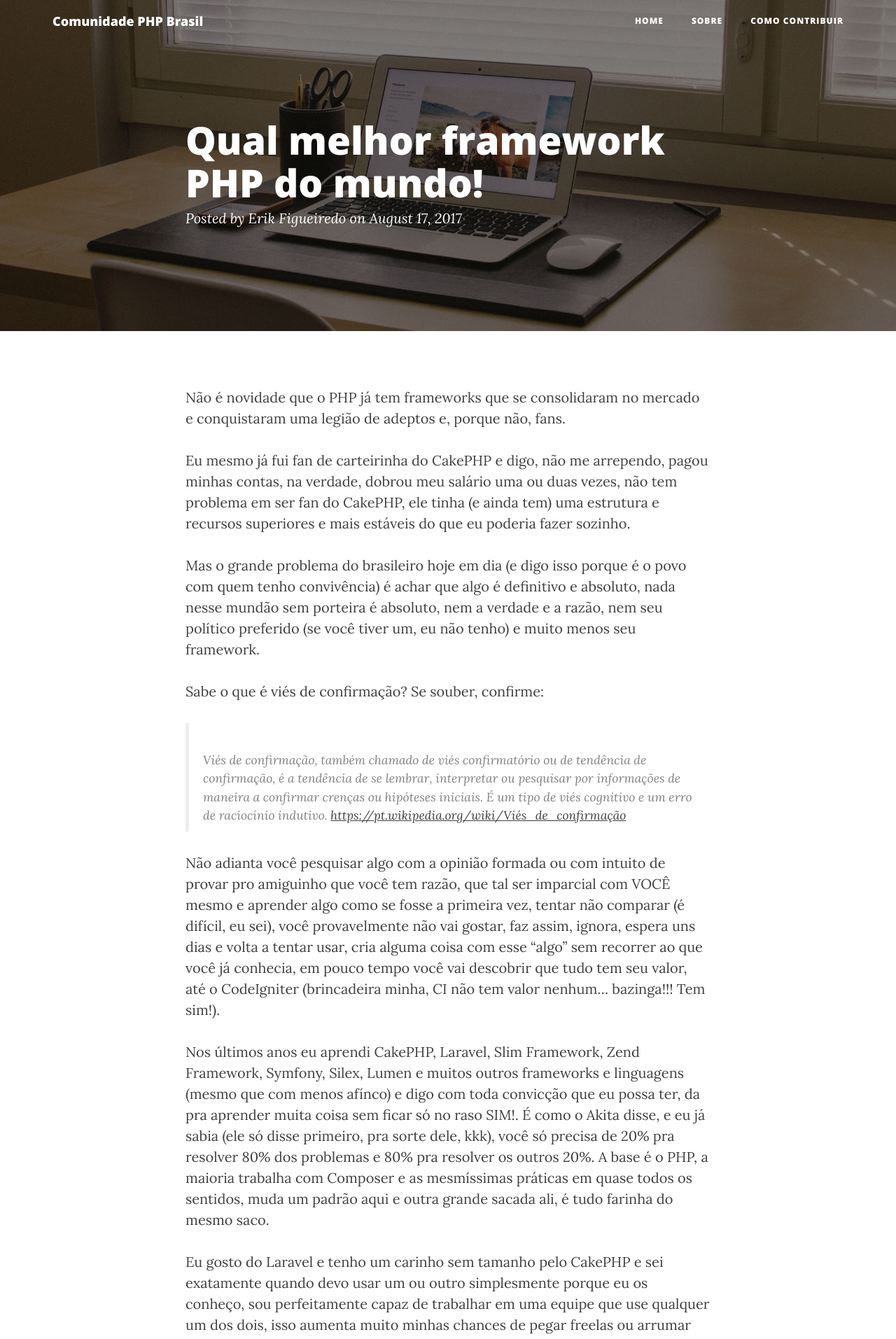
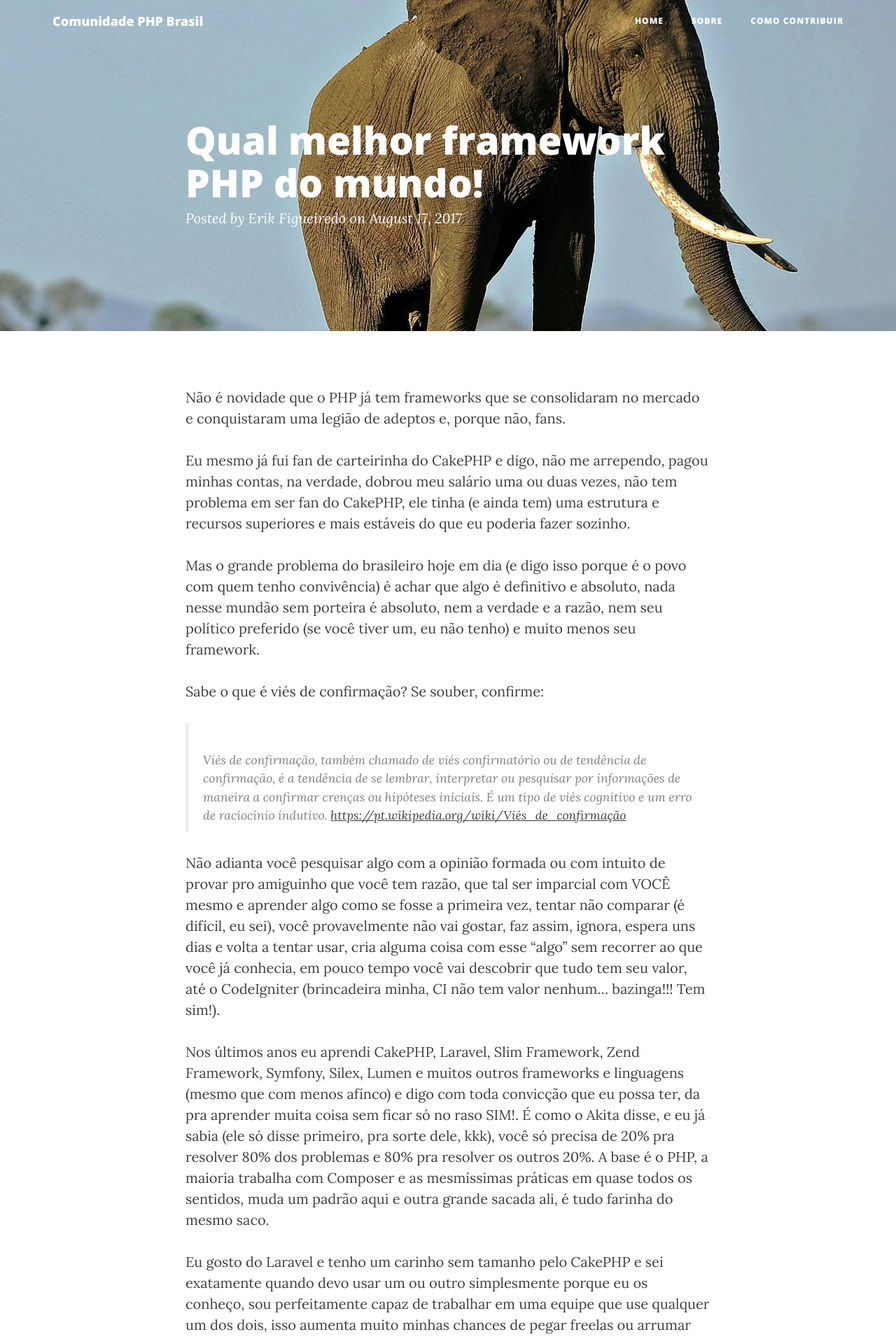
Before and after one commit to brasil-php/blog, a Jekyll site: the page built from _posts/2017-08-16-qual-melhor-framework-php-do-mundo.markdown, in a window 1280 px wide. Shown: the top 1913 px of the page at 70% size. Built offline with Jekyll 4.4.1, drawn with Linux system fonts in a browser that asks for light colours.

Commit message:
Update _config.yml
Adjust default post image header

```diff
--- a/_config.yml
+++ b/_config.yml
@@ -5,7 +5,7 @@ description: > # this means to ignore newlines until "baseurl:"
   Com base nisso decidimos criar um blog com materiais que são comentados e discutidos por lá ;)
 baseurl: "/blog"
 url: "https://brasil-php.github.io"
-header-img: blog/assets/img/home-bg.jpg
+header-img: blog/assets/img/elephant.jpg
 github_username:  brasil-php
 highlighter: rouge
 permalink: pretty
```
